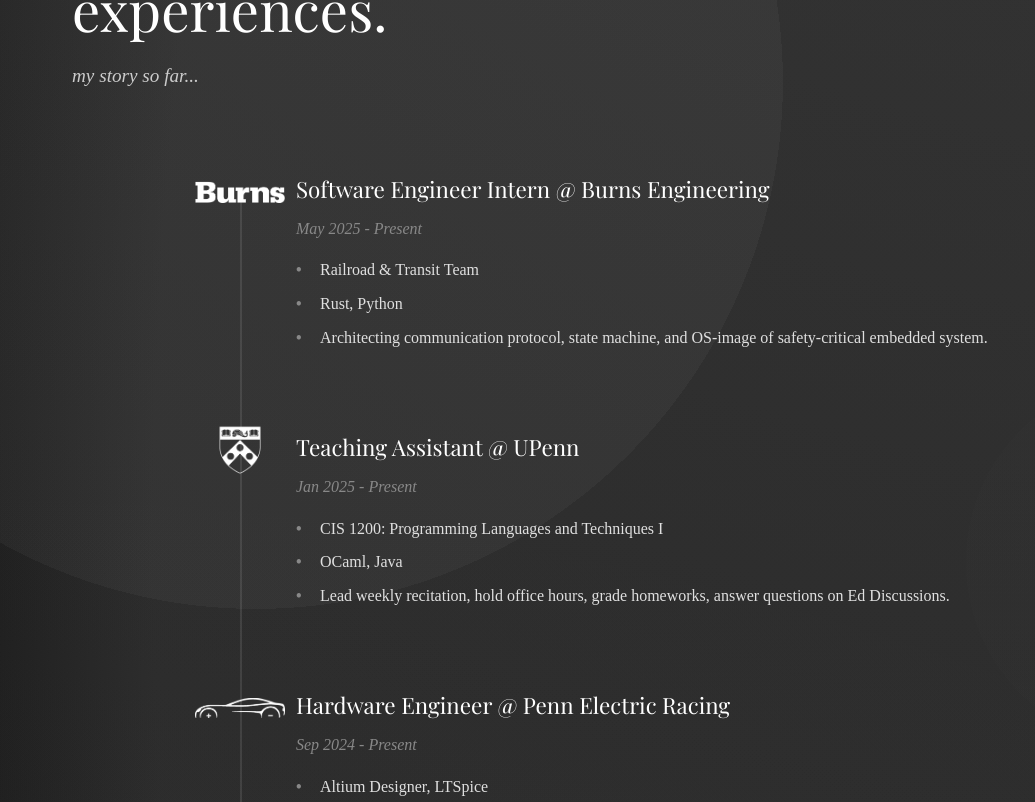
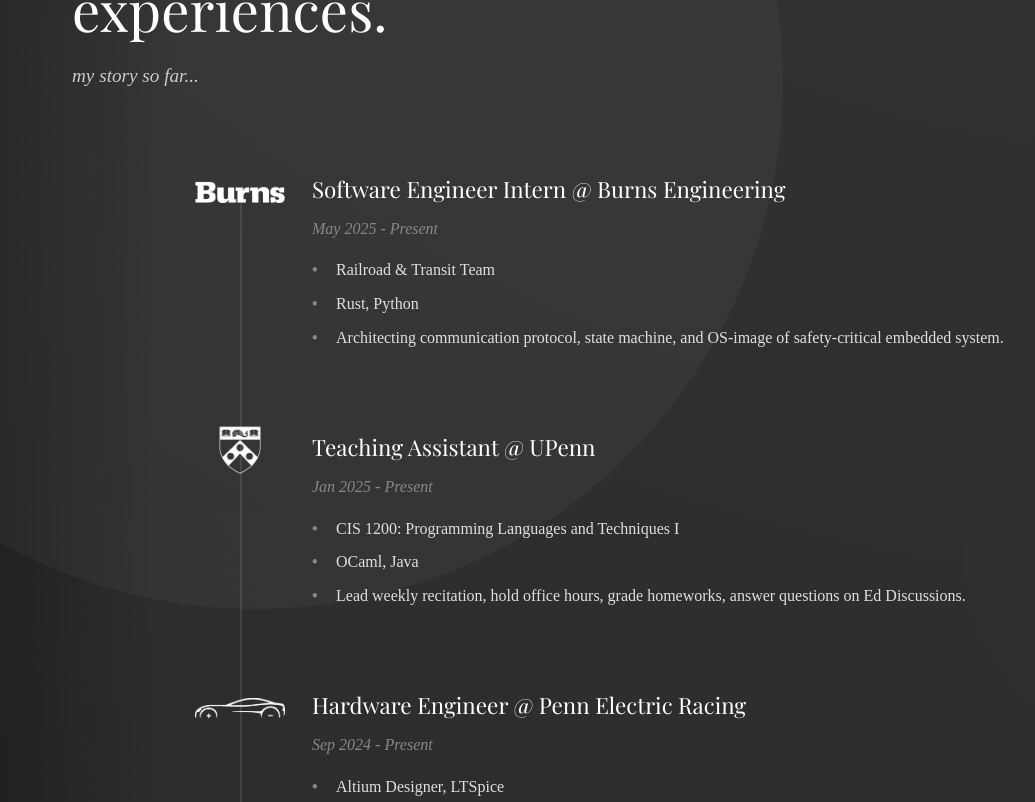
Before and after one commit to nathanaronson/nathan-aronson-website, a React (Vite) app: page / in a window 1280 px wide. Shown: the part 1358-2160 px from the top of the page, without its empty margins (0-1035 px from the left). Built offline with nearby package versions, Linux system fonts and the light colour scheme; a web font is replaced by a local one.

Commit message:
Spacing.

```diff
--- a/src/css/main.css
+++ b/src/css/main.css
@@ -458,7 +458,7 @@
 }
 
 .experiences-content {
-    padding: 2rem 0 2rem 1.5rem;
+    padding: 2rem 0 2rem 2.5rem;
     opacity: 0;
     transform: translateX(20px);
     transition: opacity 0.6s ease, transform 0.6s ease, all 0.3s ease;
```
